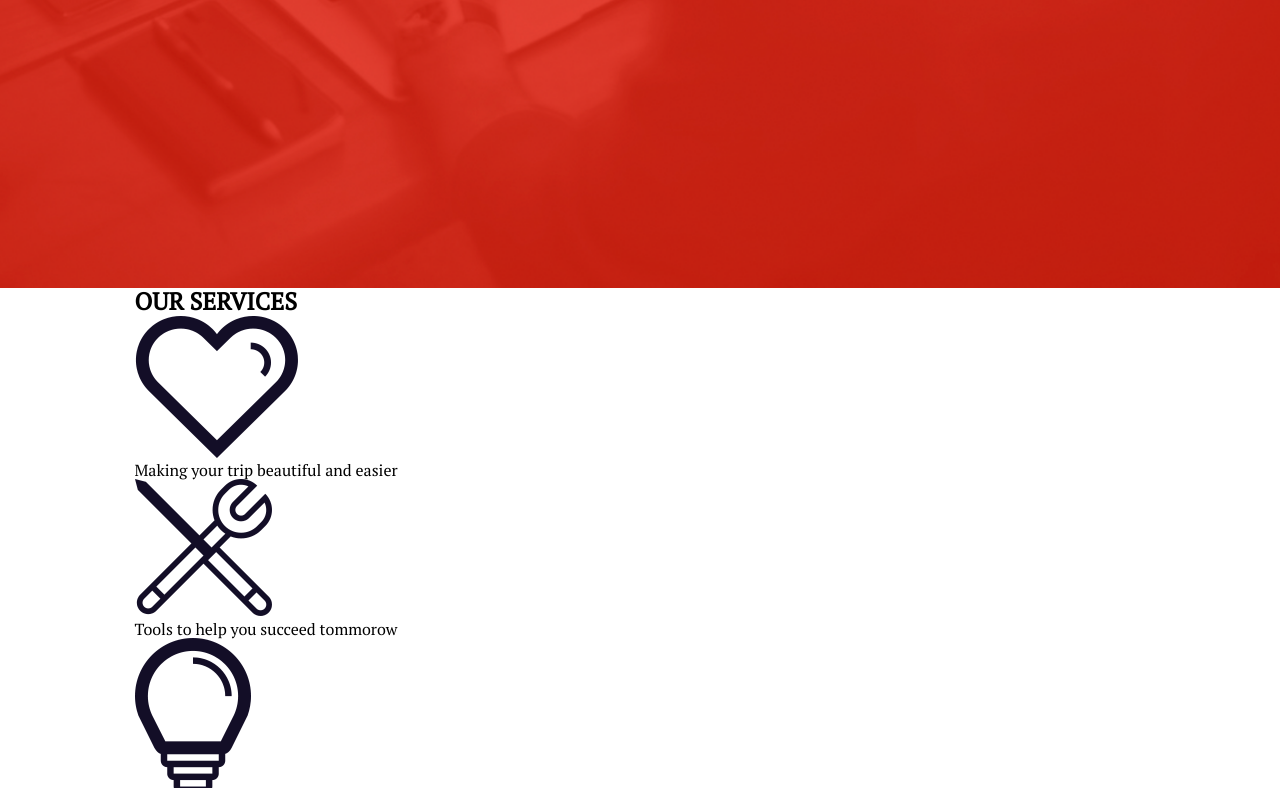
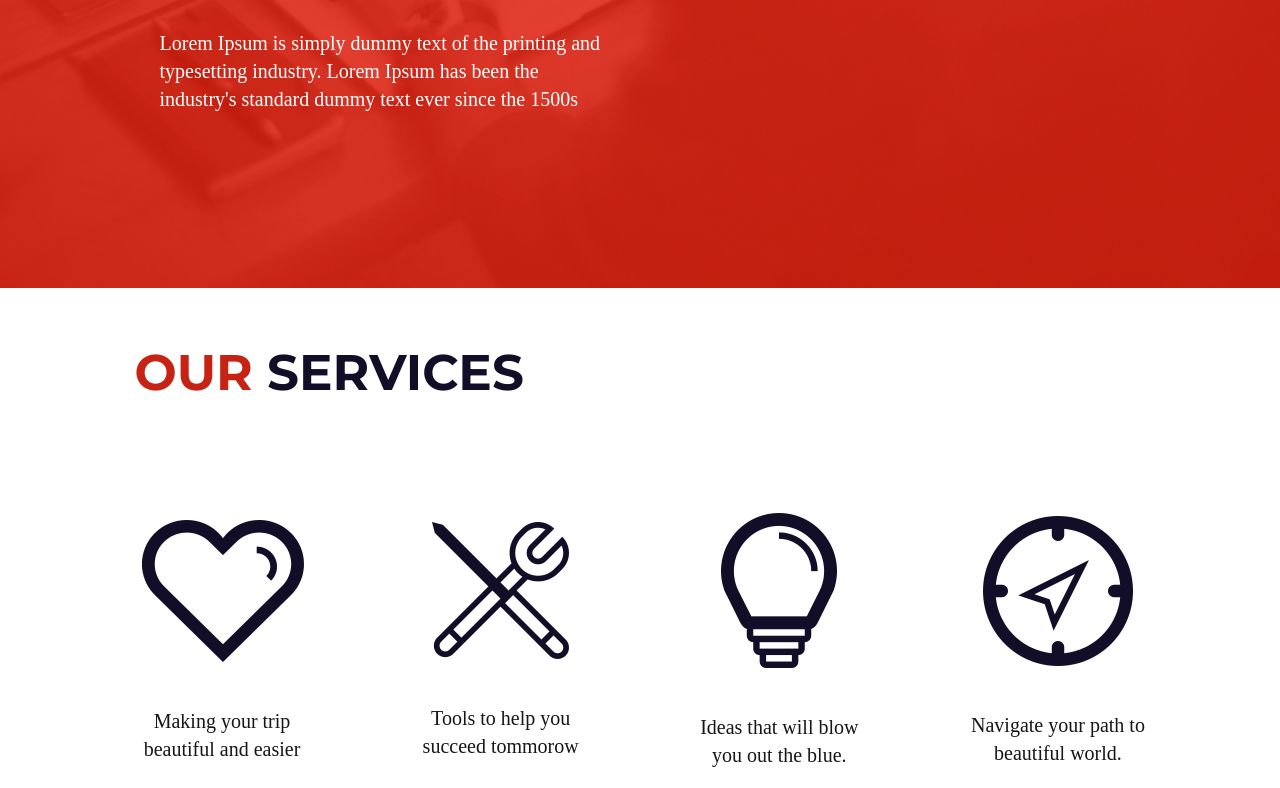
Before and after one commit to Khiuk/Automative, a plain HTML site: page Index.html in a window 1280 px wide. Shown: the part 512-1300 px from the top of the page. Drawn offline with nearby package versions, Linux system fonts and the light colour scheme.

Commit message:
add our services block

```diff
--- a/Index.html
+++ b/Index.html
@@ -26,7 +26,7 @@
 				</ul>
 			</nav>
 			<div class="general-box">
-				<h1 class="general__title">Sell your car now</h1>
+				<h1 class="general__title">Sell your <span class="white">car now</span></h1>
 				<p class="general__text">Lorem Ipsum is simply dummy text of the printing and typesetting industry. Lorem
 					Ipsum has been the industry's standard
 					dummy text ever since the 1500s</p>
@@ -35,7 +35,7 @@
 	</header>
 	<div class="wrapper">
 		<section class="our-services">
-			<h2 class="ourservices__title">OUR SERVICES</h2>
+			<h2 class="ourservices__title"><span class="red">OUR</span> SERVICES</h2>
 			<div class="ourservices-cards">
 				<div class="outservice-card">
 					<img src="/img/1.png" alt="" class="card__img">
--- a/css/style.css
+++ b/css/style.css
@@ -10,6 +10,9 @@
 body {
 	font-family: "Montserrat", sans-serif;
 	font-family: "PT Serif", serif;
+}
+p {
+	display: inline-block;
 }
 
 .container {
@@ -32,6 +35,7 @@ body {
 	display: flex;
 	justify-content: space-between;
 	align-items: center;
+	padding-top: 60px;
 }
 .logo__img {
 }
@@ -49,27 +53,78 @@ body {
 	margin-right: 15px;
 	text-transform: uppercase;
 }
+
 .navbar-item > a {
 	text-decoration: none;
 	color: #fff;
+	padding: 12px 15px;
+}
+.navbar-item > a:hover {
+	border-radius: 5px;
+	background-color: rgb(19, 14, 39);
 }
 .general-box {
+	padding-left: 25px;
 }
 .general__title {
+	font-size: 90px;
+	font-family: "Montserrat";
+	color: rgb(19, 14, 39);
+	font-weight: bold;
+	line-height: 80px;
+	text-transform: uppercase;
+	margin-top: 167px;
+	padding-right: 238px;
 }
 .general__text {
+	font-size: 20px;
+	font-family: "PTSerif";
+	color: rgb(255, 255, 255);
+	line-height: 28px;
+	padding-right: 528px;
 }
+.white {
+	color: #fff;
+}
+
 .our-services {
+
 }
 .ourservices__title {
+	font-size: 50px;
+	font-family: "Montserrat";
+	color: rgb(19, 14, 39);
+	font-weight: bold;
+	line-height: 80px;
+	margin-top: 45px;
+	margin-bottom: 100px;
+}
+.red {
+	color: rgb(198, 35, 20);
 }
 .ourservices-cards {
+display: flex;
+justify-content: space-between;
+align-items: center;
 }
 .outservice-card {
+	display: flex;
+	flex-direction: column;
+	align-items: center;
+	justify-content: center;
 }
+
 .card__img {
+	margin-bottom: 45px;
 }
-.card__text {
+.card__text{
+	font-size: 20px;
+	font-family: "PTSerif";
+	color: rgb(22, 22, 22);
+	line-height: 28px;
+	text-align: center;
+	max-width: 175px;
+	margin-bottom: 68px;
 }
 .ourstory {
 }
```
